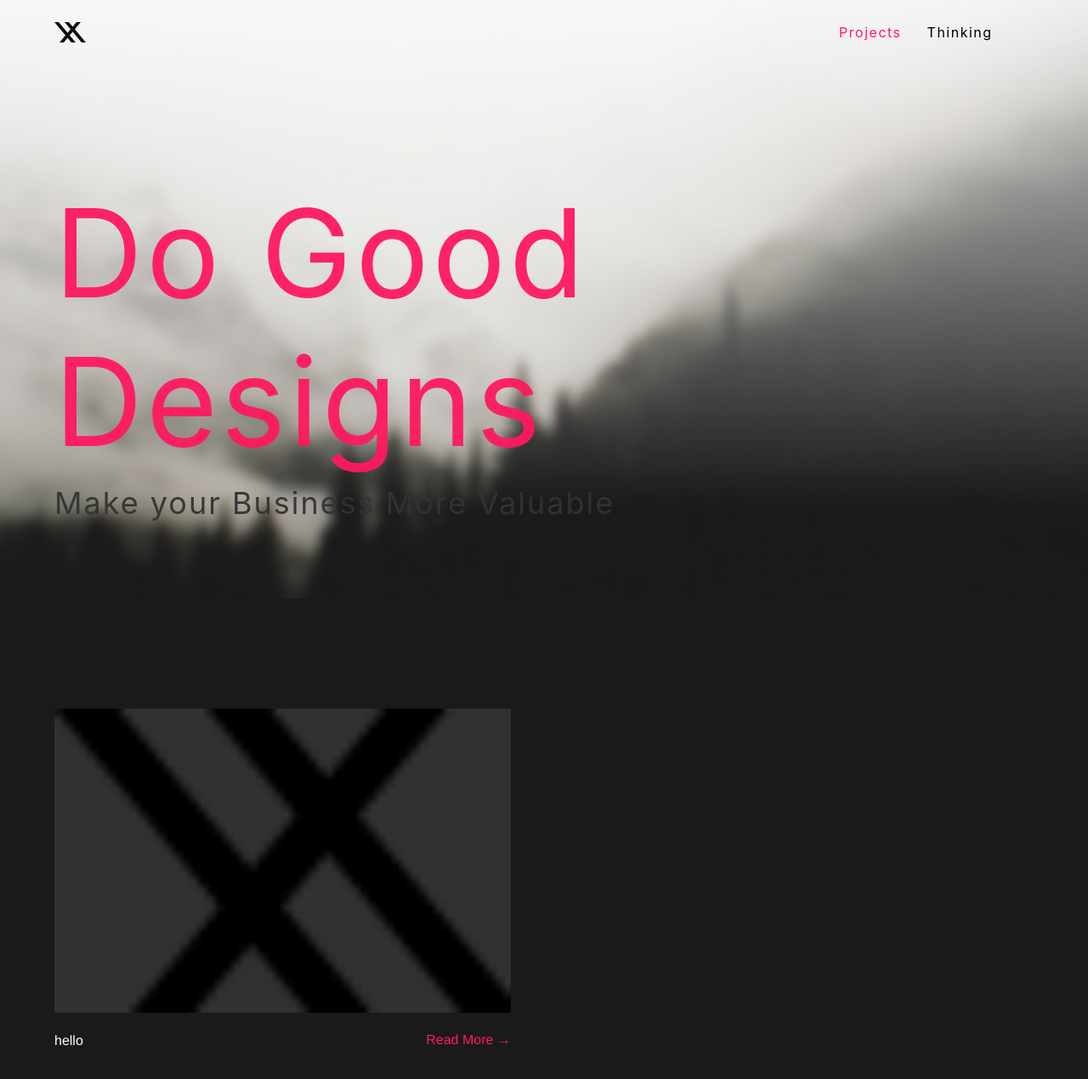
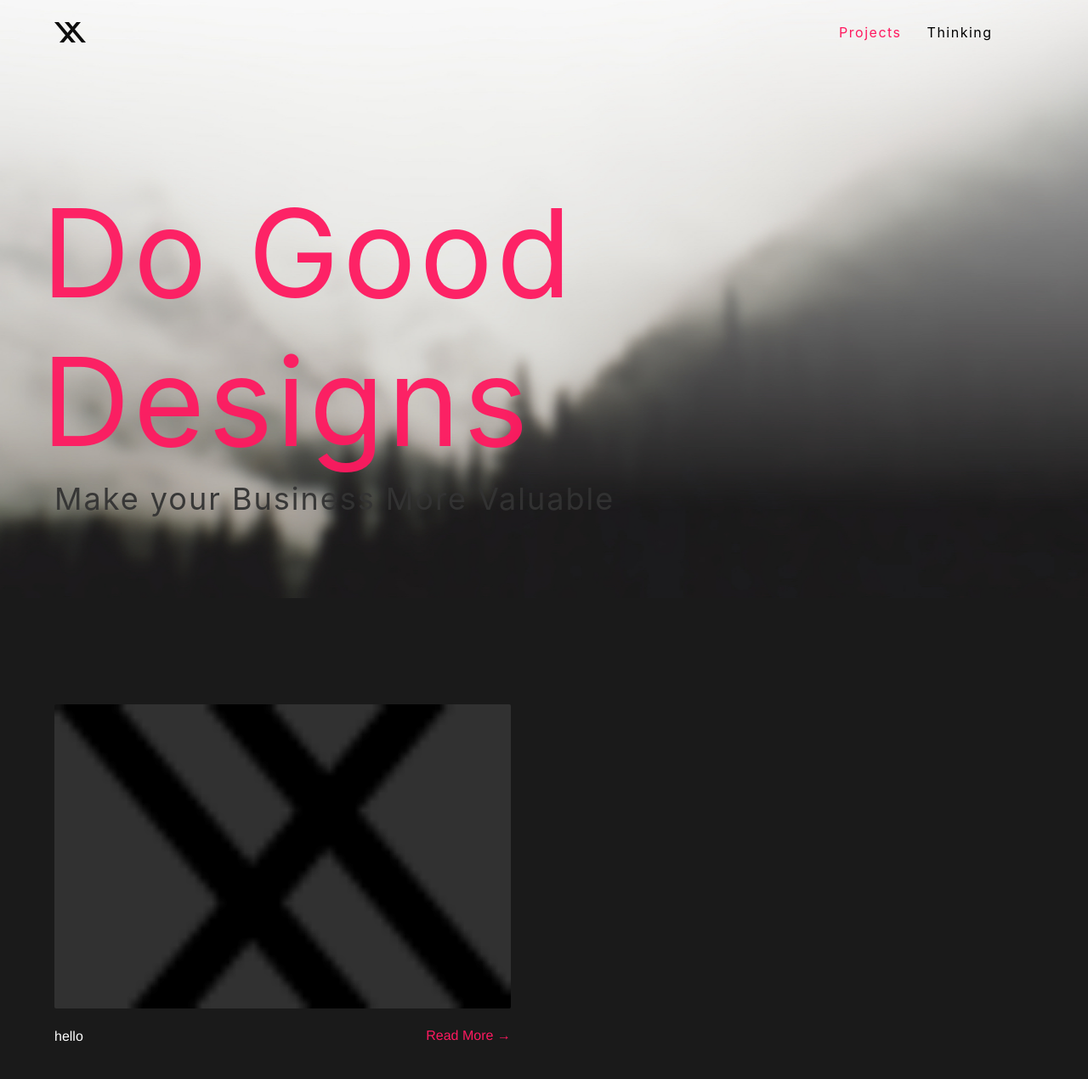
Before and after one commit to guoxindesign/guoxindesign.github.io, a Jekyll site: the page built from index.md, in a window 1280 px wide and 1400 px high. Shown: the top 1270 px of the window at 85% size. Built offline with Jekyll 4.4.1, drawn with Linux system fonts in a browser that asks for light colours.

Commit message:
Update main.scss

```diff
--- a/assets/main.scss
+++ b/assets/main.scss
@@ -119,7 +119,8 @@
 
     .site-heading {
       margin-top: 210px;
-      padding: -15px;
+      margin-left: -15px;
+      margin-bottom: 5px;
       font-size: 144px;
       letter-spacing: 4px;
       color: #FF1960;
```
